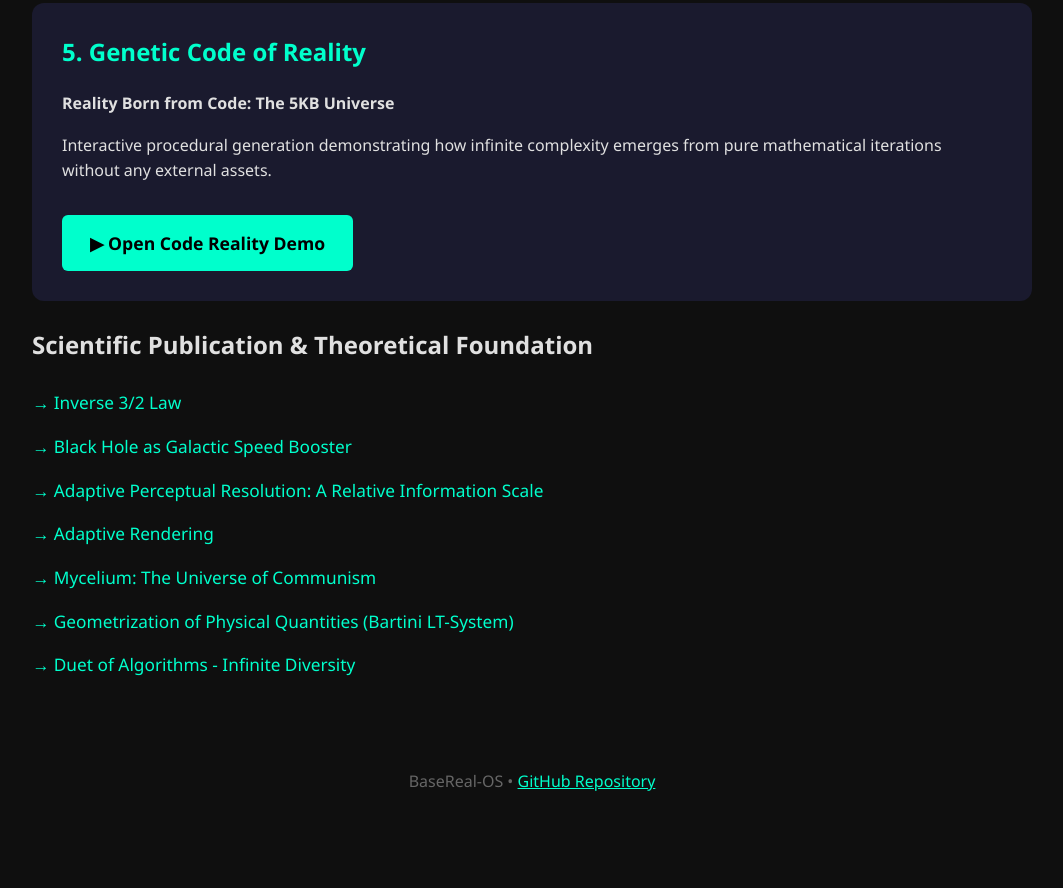
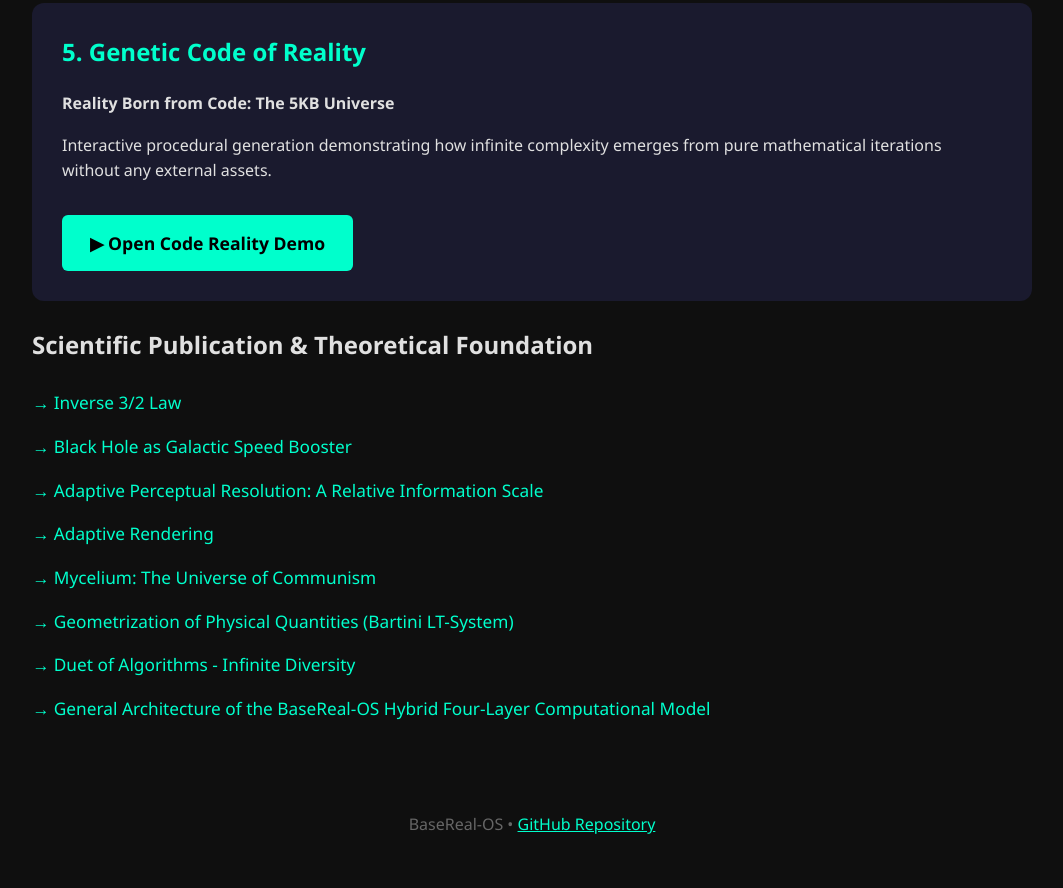
Before and after one commit to VitalyDeCoder/BaseReal-OS, a plain HTML site: page index.html in a window 1280 px wide. Shown: the part 3231-4119 px from the top of the page, without its empty margins (108-1171 px from the left). Before the commit the page ends 4075 px from the top, so only its background shows below. Drawn offline with Linux system fonts and the light colour scheme.

Commit message:
Update index.html

```diff
--- a/index.html
+++ b/index.html
@@ -220,6 +220,10 @@
             <a href="https://zenodo.org/records/21479461" style="color:#00ffcc; text-decoration: none; font-size: 1.08rem;">
                 → Duet of Algorithms - Infinite Diversity
             </a>
+
+             <a href="https://zenodo.org/records/22060040" style="color:#00ffcc; text-decoration: none; font-size: 1.08rem;">
+                → General Architecture of the BaseReal-OS Hybrid Four-Layer Computational Model
+             </a>
         </div>
     </div>
 
```
